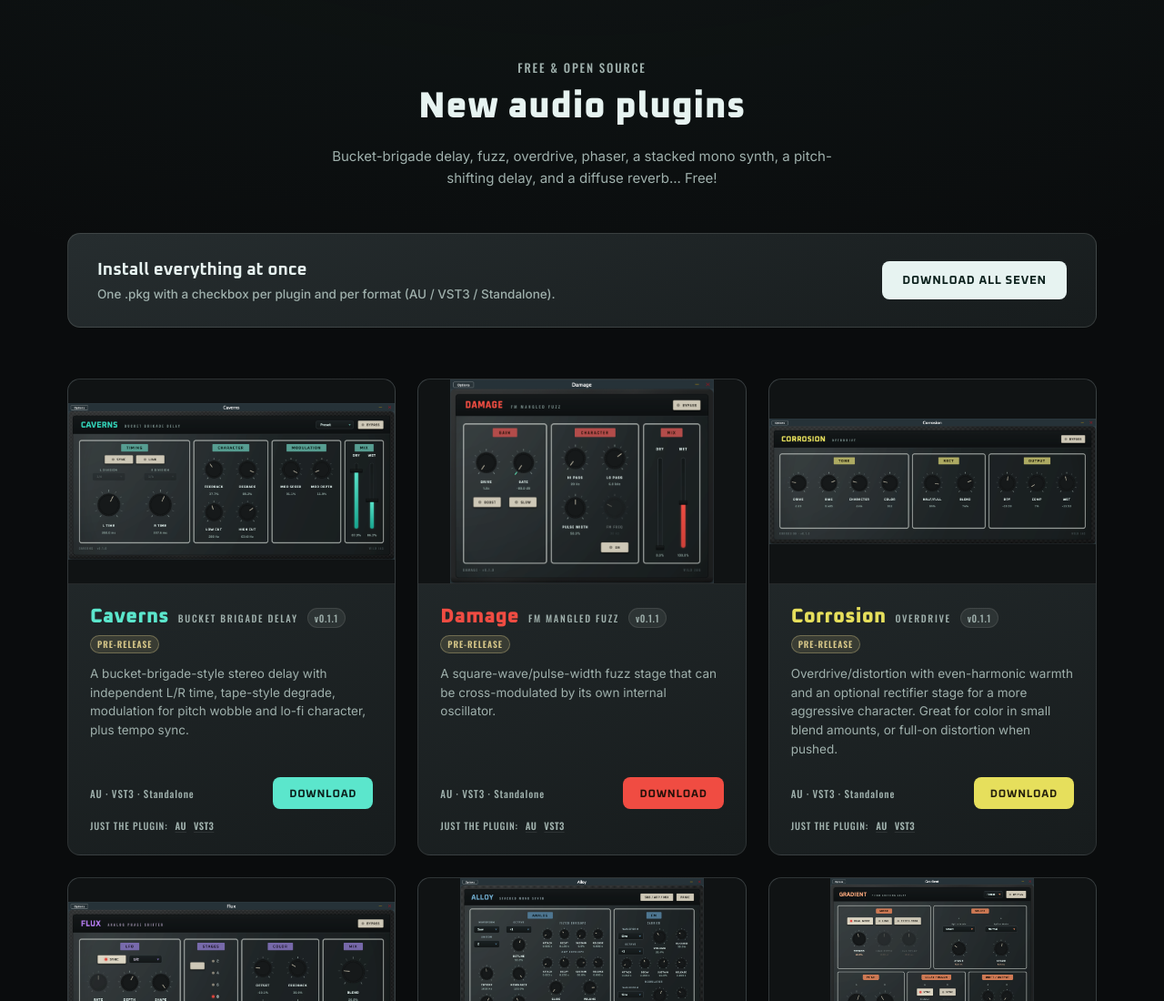
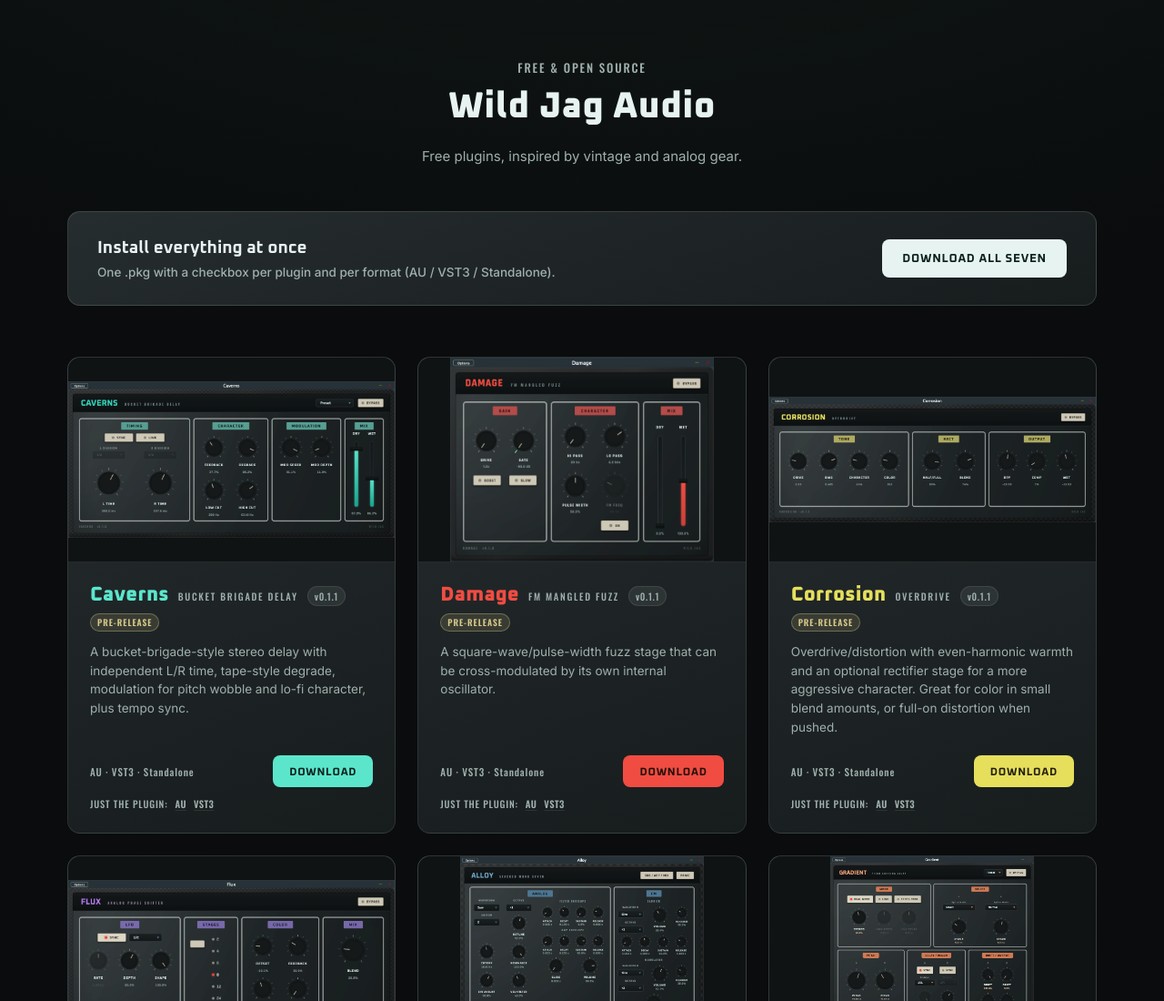
Before and after one commit to mradambeck/audio-plugins, a plain HTML site: page index.html in a window 1280 px wide. Shown: the top 1100 px of the page at 91% size. Drawn offline with nearby package versions, Linux system fonts and the light colour scheme.

Commit message:
Update header title and tagline in index.html

```diff
--- a/index.html
+++ b/index.html
@@ -21,10 +21,9 @@
       <div class="wrap">
         <!-- <img class="logo" src="assets/WildJagLogo.svg" alt="Wild Jag" /> -->
         <p class="tagline">Free &amp; open source</p>
-        <h1>New audio plugins</h1>
+        <h1>Wild Jag Audio</h1>
         <p class="sub">
-          Bucket-brigade delay, fuzz, overdrive, phaser, a stacked mono synth, a
-          pitch-shifting delay, and a diffuse reverb... Free!
+          Free plugins, inspired by vintage and analog gear.
         </p>
       </div>
     </header>
```
